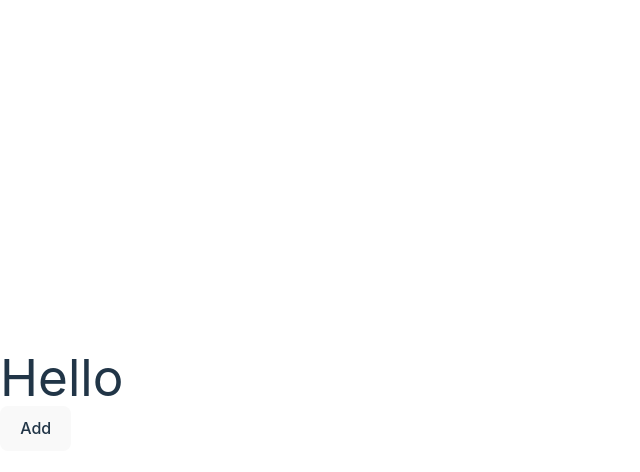
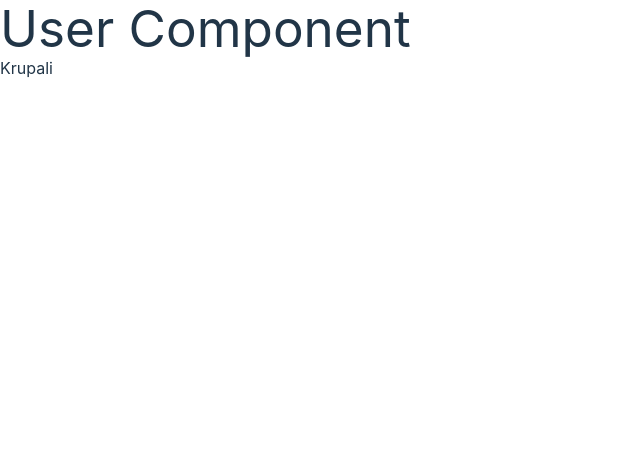
Before and after one commit to Krupali236/my-flipcart-redux, a React (Vite) app: page / in a window 1280 px wide. Shown: the top 472 px of the page, without its empty margins (0-640 px from the left). Built offline with nearby package versions, Linux system fonts and the light colour scheme.

Commit message:
first commit

```diff
--- a/src/App.jsx
+++ b/src/App.jsx
@@ -2,12 +2,12 @@
 import React from 'react';
 import { BrowserRouter as Router, Routes, Route } from 'react-router-dom';
 import Home from './pages/Home';
+import User from './components/users';
 
 export default function App() {
   return (
    <>
-   <h1 className='bg-slate-600'>Hello</h1>
-   <button className='bg-slate-600 text-white'>Add</button>
+   <User data={{name:"Krupali"}}/>
    </>
   );
 };
--- /dev/null
+++ b/src/components/users.jsx
@@ -0,0 +1,11 @@
+import { data } from "react-router-dom";
+
+const User =(props)=>{
+    const {data} = props
+    console.log(props.data.name,"props");
+    return(<>
+    <h1>User Component</h1>
+    <h4>{data.name}</h4>
+    </>)
+}
+export default User
--- a/src/index.css
+++ b/src/index.css
@@ -28,8 +28,6 @@ a:hover {
 
 body {
   margin: 0;
-  display: flex;
-  place-items: center;
   min-width: 320px;
   min-height: 100vh;
 }
```
